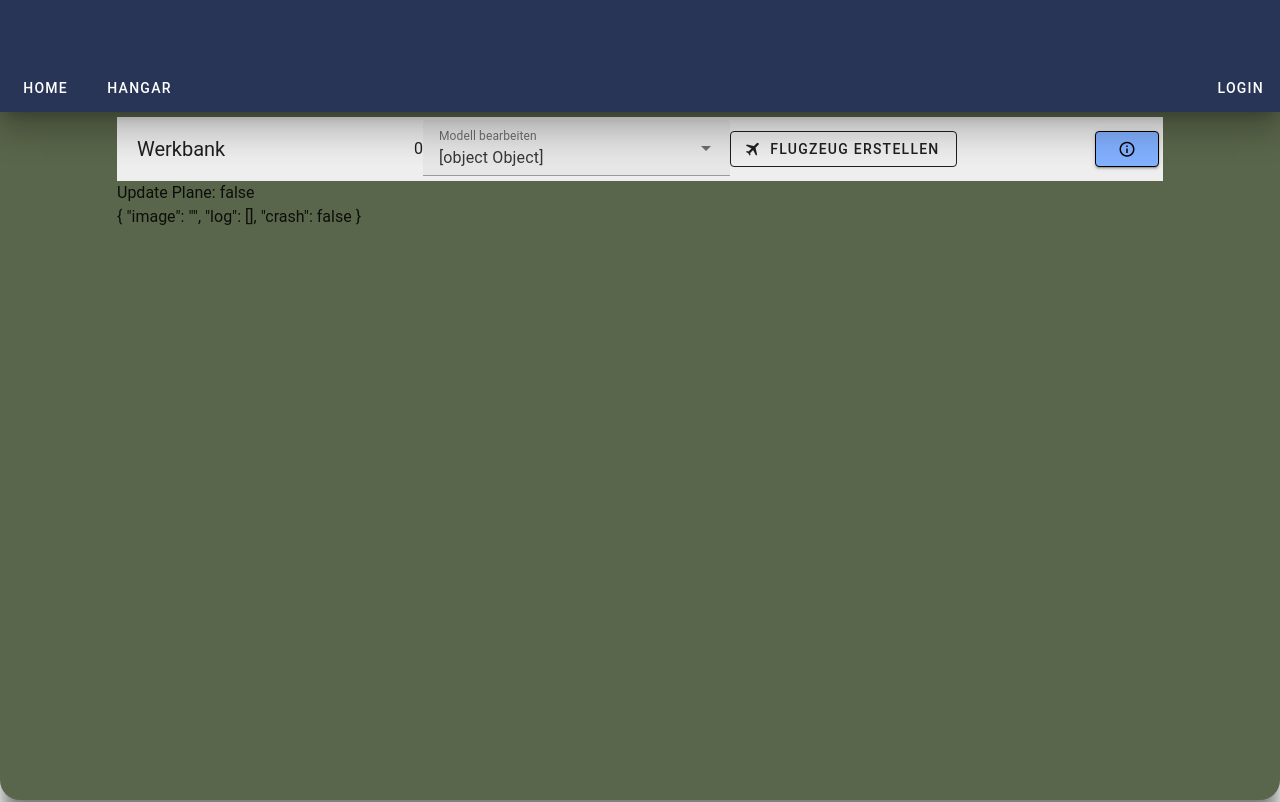
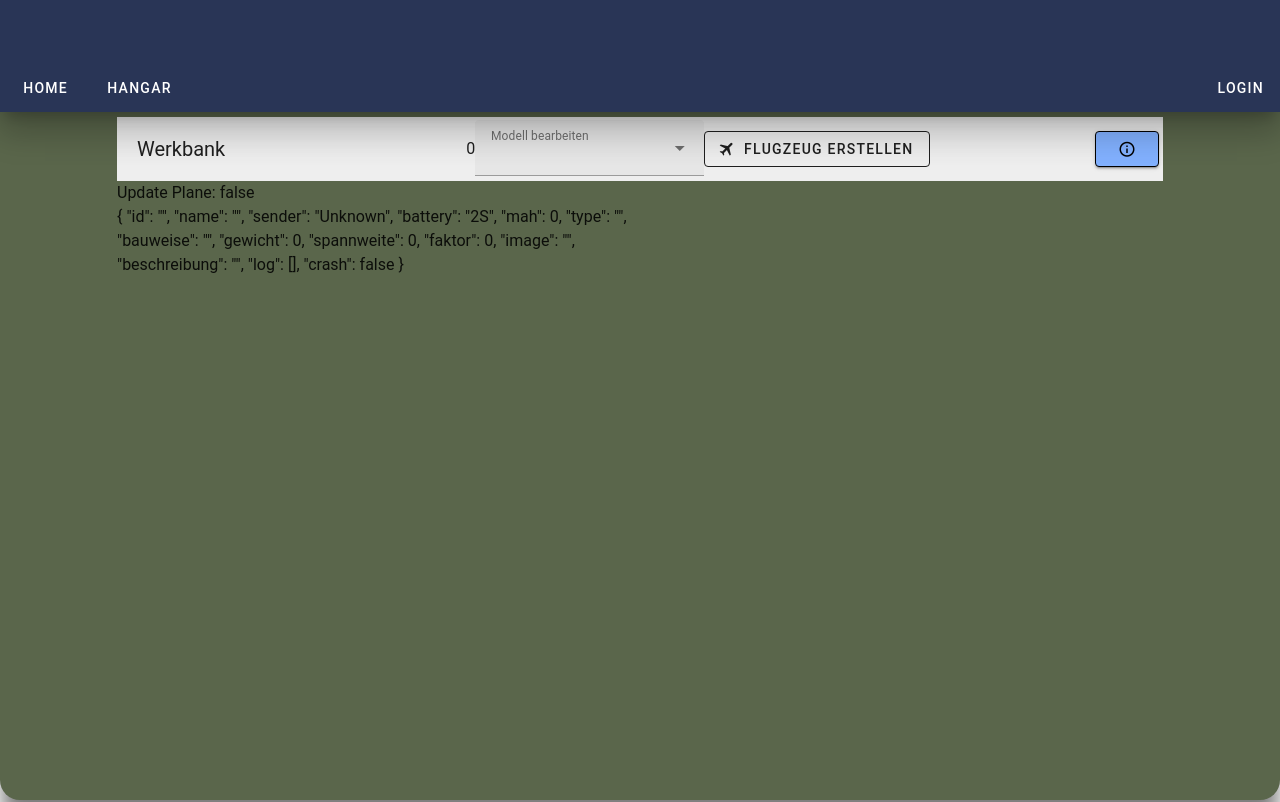
Before and after one commit to petziferum/RCHangar, a Vue app: page /werkbank in a window 1280 px wide. Shown: the top 802 px of the page. Built offline with nearby package versions, Linux system fonts and the light colour scheme; no server answers; the database is empty.

Commit message:
save plane

```diff
--- a/src/api/hangarService.api.ts
+++ b/src/api/hangarService.api.ts
@@ -1,7 +1,7 @@
 import Plane from '@/types/Plane'
 import { planeConverter } from '@/types/Plane'
-import { getDocs, collection } from 'firebase/firestore'
-import { db } from '@/plugins/firesbaseConfig'
+import { getDocs, doc, setDoc, collection } from 'firebase/firestore'
+import { COLLECTION_NAME, db } from '@/plugins/firesbaseConfig'
 
 
 
@@ -29,16 +29,24 @@ export default class HangarService {
     });
   }
 
-  public static setPlaneSchrott(id: string): Promise<void | Plane> {
+  public static setPlaneSchrott(id: string): Promise<Plane> {
     return new Promise((resolve, reject) => {
       return Plane.createEmptyPlane(); // muss noch ausformuliert werden
     });
   }
 
-  public static saveNewPlane(plane: Plane): Promise<void | Plane> {
-    return new Promise((resolve, reject) => {
-      return Plane.createEmptyPlane(); // muss noch ausformuliert werden
-    });
+  public static async saveNewPlane(plane: Plane): Promise<Plane> {
+    console.log(" speichere mit id: ", plane.id);
+    let id = "";
+    if(plane.id) {
+      id = plane.id;
+    } else return new Promise((reject) => reject);
+      const ref = doc(db, COLLECTION_NAME, id).withConverter(planeConverter);
+      await setDoc(ref, plane)
+        .then(() => {
+          console.log("Document written with ID: ", ref.id);
+          return ref;
+        });
   }
 
   public static uploadPlaneImages(): void {
--- a/src/plugins/firesbaseConfig.ts
+++ b/src/plugins/firesbaseConfig.ts
@@ -13,6 +13,7 @@ const firebaseConfig = {
   appId: "1:599803437234:web:9f1e65e4944f3579d8e9ab",
   measurementId: "G-WGCYMBND6Q",
 };
+export const COLLECTION_NAME = "planes";
 
 const firebaseApp = initializeApp(firebaseConfig);
 const db = getFirestore(firebaseApp);
--- a/src/stores/planeStore.ts
+++ b/src/stores/planeStore.ts
@@ -20,9 +20,23 @@ export const usePlaneStore = defineStore('planeStore', () => {
     });
   }
 
-  function addNewPlane(): void {
-    planesList.value.push(newPlane.value);
-    resetNewPlane();
+  function saveNewPlane(): void {
+    hangarLoading.value = true;
+    HangarService.saveNewPlane(newPlane.value).then((res) => {
+      editPlane.value = Object.assign({}, res);
+      resetNewPlane();
+      loadAllPlanes();
+    }).catch(error => {
+      console.log("Fehler beim Speichern", error);
+    }).finally(() => hangarLoading.value = false);
+  }
+
+  function updateEditedPlane(): void {
+    HangarService.updatePlane(newPlane.value.id!, newPlane.value).then((res) => {
+      resetNewPlane();
+      loadAllPlanes();
+    });
+
   }
 
   function resetNewPlane(): void {
@@ -33,5 +47,5 @@ export const usePlaneStore = defineStore('planeStore', () => {
     return planesList.value.map(obj => obj.name);
   }
 
-  return { planesList,hangarLoading, newPlane, editPlane, loadAllPlanes, addNewPlane, getPlanesAsList }
+  return { planesList,hangarLoading, newPlane, editPlane, saveNewPlane, loadAllPlanes, updateEditedPlane, getPlanesAsList }
 })
--- a/src/types/Plane.ts
+++ b/src/types/Plane.ts
@@ -1,38 +1,40 @@
-import Sender from "@/types/Sender";
-import Battery from "@/types/Battery";
-import LogEntry from "@/types/LogEntry";
+import Sender from '@/types/Sender'
+import Battery from '@/types/Battery'
+import LogEntry from '@/types/LogEntry'
 
 export default class Plane {
-  id: string | undefined;
-  name: string | undefined;
-  sender: Sender | undefined;
-  battery: Battery | undefined;
-  mah: number | undefined;
-  type: string | undefined;
-  bauweise: string | undefined;
-  gewicht: number | undefined;
-  spannweite: number | undefined;
-  faktor: number | undefined;
-  image: string | undefined;
+  id: string;
+  name: string;
+  sender: Sender;
+  battery: Battery;
+  mah: number;
+  type: string;
+  bauweise: string;
+  gewicht: number;
+  spannweite: number;
+  faktor: number;
+  image: string;
   beschreibung?: string;
   log: LogEntry[];
   crash?: boolean;
 
   constructor(
-    name: string | undefined,
-    sender: Sender | undefined,
-    battery: Battery | undefined,
-    mah: number | undefined,
-    type: string | undefined,
-    bauweise: string | undefined,
-    gewicht: number | undefined,
-    spannweite: number | undefined,
-    faktor: number | undefined,
-    image: string | undefined,
+    id: string = '',
+    name: string,
+    sender: Sender,
+    battery: Battery,
+    mah: number,
+    type: string,
+    bauweise: string,
+    gewicht: number,
+    spannweite: number,
+    faktor: number,
+    image: string,
     beschreibung: string | undefined,
     log: LogEntry[],
     crash: boolean | undefined
   ) {
+    this.id = id;
     this.name = name;
     this.sender = sender;
     this.battery = battery;
@@ -119,16 +121,17 @@ export default class Plane {
 
   static createFirePlane(obj: Plane): Plane {
     return new Plane(
-      obj.name || undefined,
-      obj.sender || undefined,
-      obj.battery || undefined,
-      obj.mah || undefined,
-      obj.type || undefined,
-      obj.bauweise || undefined,
-      obj.gewicht || undefined,
-      obj.spannweite || undefined,
-      obj.faktor || undefined,
-      obj.image || undefined,
+      obj.id,
+      obj.name,
+      obj.sender,
+      obj.battery,
+      obj.mah,
+      obj.type,
+      obj.bauweise,
+      obj.gewicht,
+      obj.spannweite,
+      obj.faktor,
+      obj.image,
       obj.beschreibung,
       logConverterTimestampToDate(obj.log),
       obj.crash
@@ -137,20 +140,20 @@ export default class Plane {
 
   static createEmptyPlane(): Plane {
     return new Plane(
-      undefined,
-      undefined,
-      undefined,
-      undefined,
-      undefined,
-      undefined,
-      undefined,
-      undefined,
-      undefined,
-      "",
-      undefined,
-       [],
-      undefined
-    );
+      '',
+      '',
+      Sender.UNKNOWN,
+      Battery.zwei,
+      0,
+      '',
+      '',
+      0,
+      0,
+      0,
+      '',
+      '',
+      [],
+      false);
   }
 }
 export const planeConverter = {
@@ -159,9 +162,9 @@ export const planeConverter = {
     return {
       id: plane.id,
       name: plane.name,
-      sender: plane.sender,
-      battery: plane.battery,
-      mah: plane.mah,
+      sender: plane.sender ? plane.sender : Sender.UNKNOWN,
+      battery: plane.battery ? plane.battery : Battery.zwei,
+      mah: plane.mah ? plane.mah : 0,
       type: plane.type,
       bauweise: plane.bauweise,
       gewicht: plane.gewicht,
--- a/src/views/WorkbenchView.vue
+++ b/src/views/WorkbenchView.vue
@@ -19,14 +19,14 @@
     </v-toolbar>
     <v-row>
       <v-col>
-        Update Plane: {{ updatePlane }}<br>
+        Update Plane: {{ editPlane }}<br>
         {{ planeStore.editPlane }}
       </v-col>
       <v-col>
         <template v-if="editPlane">
           <v-card title="Modell bearbeiten" :subtitle="'Firebase-ID: ' + planeStore.editPlane.id">
             <v-card-text>
-              <v-form ref="editPlaneForm" @submit.prevent="saveNewPlane" >
+              <v-form ref="editPlaneForm" @submit.prevent="updatePlane" >
                 <v-text-field label="Name" v-model="planeStore.editPlane.name" />
                 <v-alert v-if="hint.length > 0" density="compact" border="start" variant="elevated" class="ma-2" type="warning">
                   <v-tooltip location="bottom">
@@ -37,6 +37,11 @@
                   </v-tooltip>
                 </v-alert>
                 <v-checkbox label="crashed" v-model="planeStore.editPlane.crash" />
+                <v-text-field label="Beschreibung" v-model="planeStore.editPlane.beschreibung" />
+                <v-text-field label="type" v-model="planeStore.editPlane.type" />
+                <v-text-field label="Bauweise" v-model="planeStore.editPlane.bauweise" />
+                <v-text-field label="Spannweite" v-model="planeStore.editPlane.spannweite" />
+                <v-text-field label="gewicht" v-model="planeStore.editPlane.gewicht" />
 
                 <div width="100%" class="text-right">
                   <v-btn color="red" @click="editPlane = false" text="Abbrechen"></v-btn>
@@ -77,7 +82,6 @@ const planeStore = usePlaneStore();
 const newPlane = planeStore.editPlane;
 const baseDialog = ref(null);
 const editPlane = ref(false);
-const updatePlane = ref(false);
 const hint = ref("");
 const showRawData = ref(true);
 
@@ -99,13 +103,13 @@ function loadPlanes(): void {
 }
   function createPlane() {
     console.log("createPlane", newPlane.name);
-    planeStore.editPlane = Object.assign({}, newPlane);
+    planeStore.saveNewPlane();
     editPlane.value = true;
   }
 
-  function saveNewPlane() {
-    console.log("saveNewPlane", newPlane);
-    planeStore.addNewPlane();
+  function updatePlane() {
+    console.log("updatePlane", newPlane);
+    planeStore.updateEditedPlane();
     editPlane.value = false;
   }
 
```
